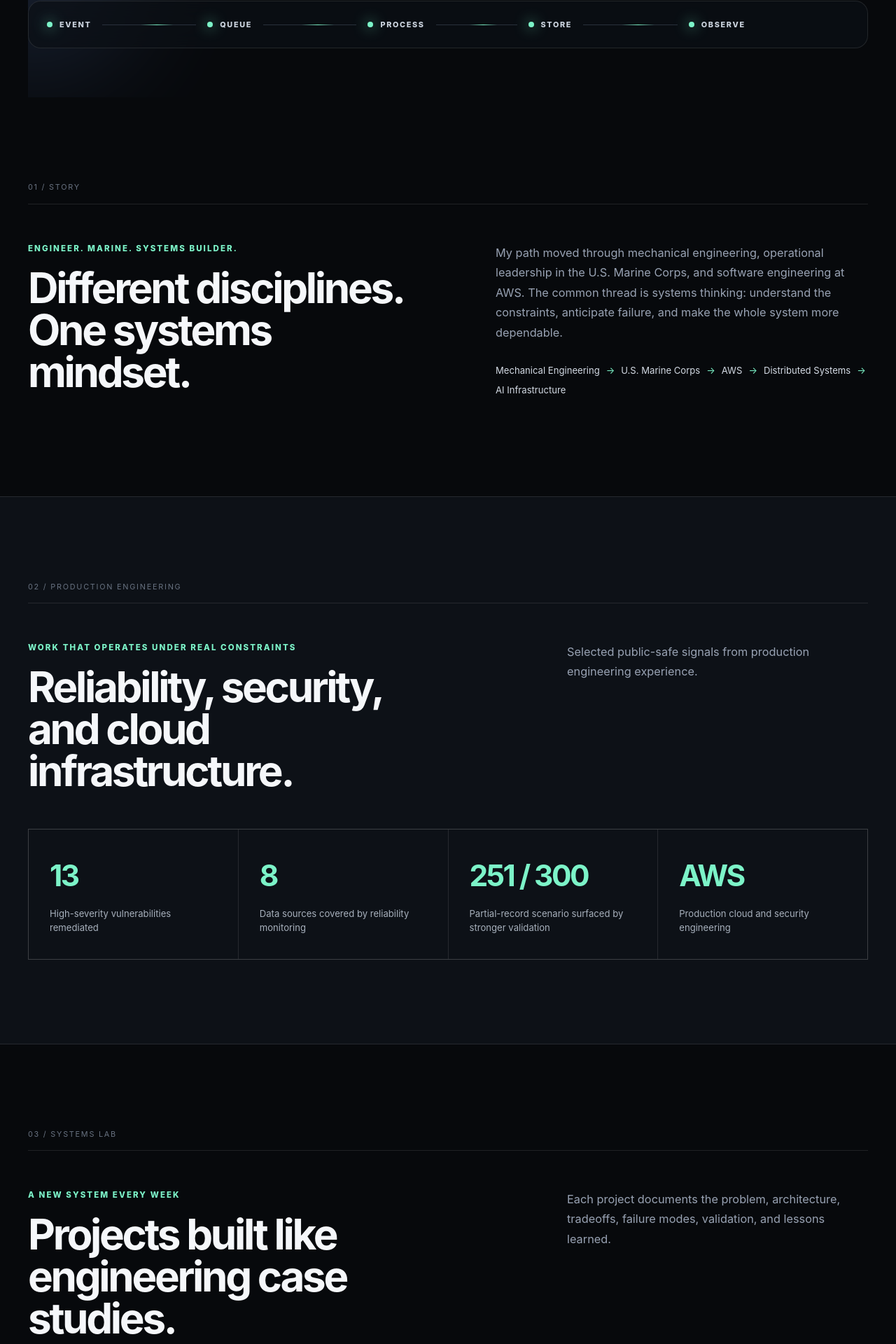
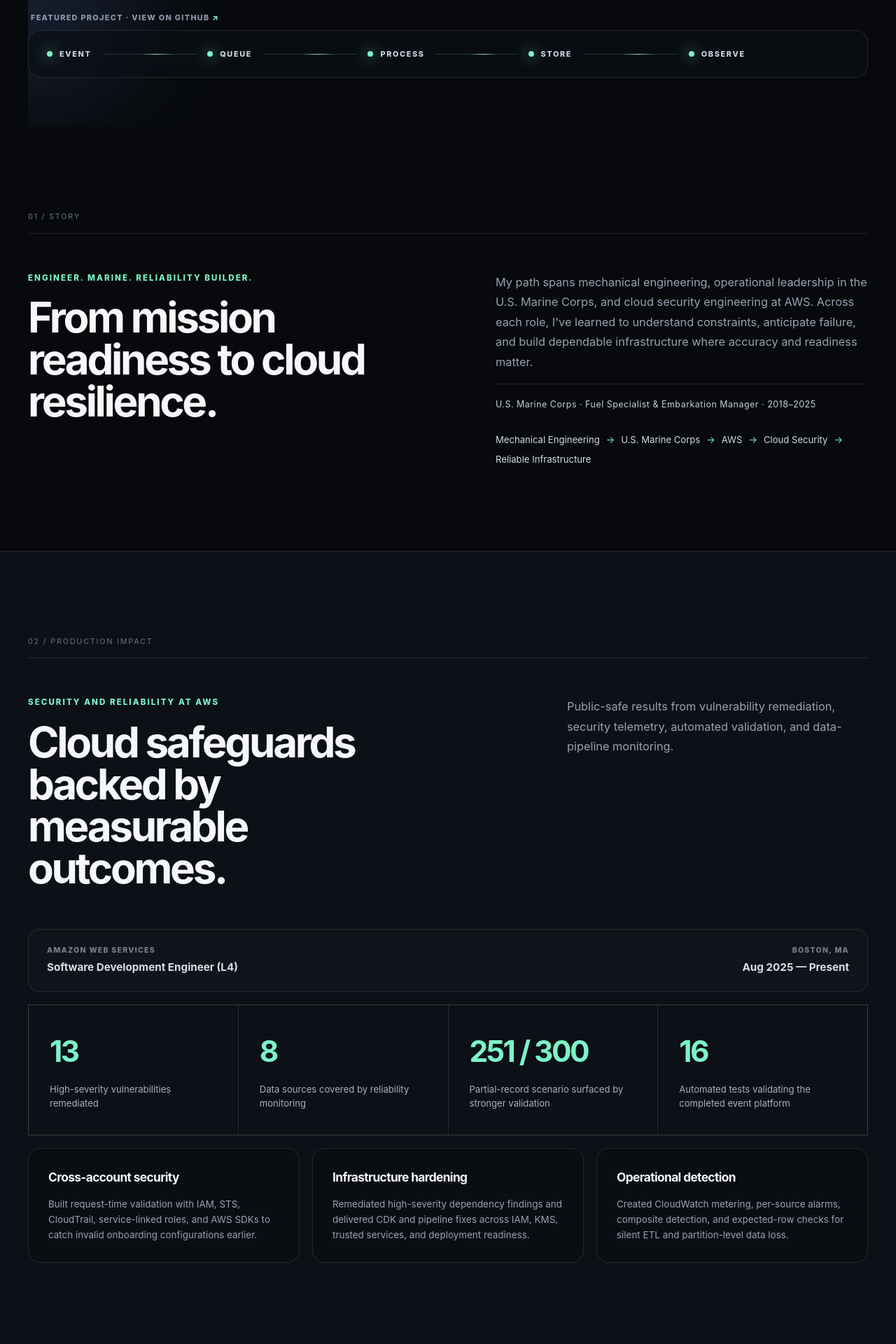
Before and after one commit to Parash-Shah/parash-portfolio, a Next.js app: page / in a window 1280 px wide. Shown: the part 856-2776 px from the top of the page at 70% size. Built offline with nearby package versions, Linux system fonts and the light colour scheme.

Commit message:
made some stationery changes

```diff
--- a/app/globals.css
+++ b/app/globals.css
@@ -25,15 +25,15 @@ button{cursor:pointer}
 .hero:before{content:"";position:absolute;inset:0;background-image:linear-gradient(rgba(255,255,255,.025) 1px,transparent 1px),linear-gradient(90deg,rgba(255,255,255,.025) 1px,transparent 1px);background-size:42px 42px;mask-image:linear-gradient(to bottom,black,transparent 78%);pointer-events:none}
 .hero-glow{position:absolute;border-radius:50%;filter:blur(80px);opacity:.14;pointer-events:none}.hero-glow--one{width:440px;height:440px;background:var(--accent);right:-100px;top:60px}.hero-glow--two{width:300px;height:300px;background:#79a7ff;left:-140px;bottom:30px}
 .kicker{text-transform:uppercase;letter-spacing:.18em;font-size:.72rem;font-weight:800;color:var(--accent);margin:0 0 18px}
-h1,h2,h3,p{margin-top:0}h1{font-size:clamp(3.8rem,8vw,7.9rem);line-height:.92;letter-spacing:-.07em;max-width:1100px;margin-bottom:30px}h1 em{font-style:normal;color:#788391}h2{font-size:clamp(2.25rem,4.7vw,4.4rem);line-height:1;letter-spacing:-.055em;margin-bottom:26px}h3{font-size:1.7rem;letter-spacing:-.035em}
+h1,h2,h3,p{margin-top:0}h1{font-size:clamp(4rem,8.5vw,8.5rem);line-height:.9;letter-spacing:-.07em;max-width:1180px;margin-bottom:30px}h1 em{font-style:normal;color:#788391}h2{font-size:clamp(2.25rem,4.7vw,4.4rem);line-height:1;letter-spacing:-.055em;margin-bottom:26px}h3{font-size:1.7rem;letter-spacing:-.035em}
 .hero-copy{font-size:1.1rem;color:#aab3c0;max-width:700px;line-height:1.75}.hero-actions{display:flex;gap:26px;align-items:center;margin-top:34px}.text-link{color:#c8d0da;font-size:.92rem}.text-link span{color:var(--accent)}
 .system-flow-link{display:block;margin-top:105px;border-radius:18px;transition:.25s ease}.system-flow-link:hover{transform:translateY(-3px)}.system-flow-link:hover .system-flow{border-color:rgba(124,243,200,.35);box-shadow:0 20px 60px rgba(0,0,0,.3)}.system-flow-link__label{display:block;margin:0 0 10px 4px;color:#8d98a7;font-size:.68rem;font-weight:800;letter-spacing:.12em;text-transform:uppercase}.system-flow-link__label span{color:var(--accent)}.system-flow{padding:25px 26px;border:1px solid var(--line);background:rgba(12,16,22,.72);backdrop-filter:blur(14px);border-radius:18px;display:flex;align-items:center;overflow:hidden;transition:.25s ease}.flow-group{display:flex;align-items:center;flex:1}.flow-node{display:flex;align-items:center;gap:10px;font-size:.68rem;letter-spacing:.15em;font-weight:800;color:#ccd4df}.flow-node__pulse{width:8px;height:8px;background:var(--accent);border-radius:50%;box-shadow:0 0 20px var(--accent)}.flow-line{height:1px;flex:1;background:#29313c;position:relative;margin:0 16px;overflow:hidden}.flow-line span{position:absolute;inset:0;width:35%;background:linear-gradient(90deg,transparent,var(--accent),transparent);animation:flow 2.6s linear infinite}@keyframes flow{from{transform:translateX(-160%)}to{transform:translateX(420%)}}
-.section{padding:120px 0}.section-index{font-size:.68rem;letter-spacing:.16em;color:#687281;border-bottom:1px solid var(--line);padding-bottom:15px;margin-bottom:55px}.story-grid,.section-heading-row,.ai-card,.footer{display:grid;grid-template-columns:1.05fr .95fr;gap:80px}.story-copy>p,.section-note,.ai-card p{color:var(--muted);font-size:1.02rem;line-height:1.75}.timeline{display:flex;flex-wrap:wrap;align-items:center;gap:9px;margin-top:30px;color:#d3dae4;font-size:.82rem}.timeline i{font-style:normal;color:var(--accent)}
-.section--panel{background:var(--panel);border-block:1px solid var(--line)}.section-note{max-width:430px;margin-left:auto}.stats-grid{display:grid;grid-template-columns:repeat(4,1fr);gap:1px;background:var(--line);border:1px solid var(--line);margin-top:25px}.stat{background:var(--panel);padding:34px 30px;min-height:185px;display:flex;flex-direction:column;justify-content:space-between}.stat strong{font-size:2.65rem;letter-spacing:-.06em;color:var(--accent)}.stat span{font-size:.82rem;color:#a7b0bc;line-height:1.55}
+.section{padding:120px 0}.section-index{font-size:.68rem;letter-spacing:.16em;color:#687281;border-bottom:1px solid var(--line);padding-bottom:15px;margin-bottom:55px}.story-grid,.section-heading-row,.ai-card,.footer{display:grid;grid-template-columns:1.05fr .95fr;gap:80px}.story-copy>p,.section-note,.ai-card p{color:var(--muted);font-size:1.02rem;line-height:1.75}.story-role{padding-top:18px;border-top:1px solid var(--line);font-size:.78rem!important;letter-spacing:.04em;color:#c8d0da!important}.timeline{display:flex;flex-wrap:wrap;align-items:center;gap:9px;margin-top:30px;color:#d3dae4;font-size:.82rem}.timeline i{font-style:normal;color:var(--accent)}
+.section--panel{background:var(--panel);border-block:1px solid var(--line)}.section-note{max-width:430px;margin-left:auto}.role-banner{display:flex;align-items:flex-end;justify-content:space-between;gap:30px;margin-top:30px;padding:22px 26px;border:1px solid var(--line);border-radius:16px;background:rgba(255,255,255,.018)}.role-banner div{display:grid;gap:5px}.role-banner div:last-child{text-align:right}.role-banner span{color:#77818f;font-size:.66rem;font-weight:800;letter-spacing:.12em;text-transform:uppercase}.role-banner strong{font-size:.95rem;color:#d7dee8}.stats-grid{display:grid;grid-template-columns:repeat(4,1fr);gap:1px;background:var(--line);border:1px solid var(--line);margin-top:18px}.stat{background:var(--panel);padding:34px 30px;min-height:185px;display:flex;flex-direction:column;justify-content:space-between}.stat strong{font-size:2.65rem;letter-spacing:-.06em;color:var(--accent)}.stat span{font-size:.82rem;color:#a7b0bc;line-height:1.55}.impact-grid{display:grid;grid-template-columns:repeat(3,1fr);gap:18px;margin-top:18px}.impact-card{padding:28px;border:1px solid var(--line);border-radius:18px;background:#0a0e13}.impact-card h3{font-size:1.08rem;margin-bottom:14px}.impact-card p{margin:0;color:var(--muted);font-size:.84rem;line-height:1.65}
 .projects-grid{display:grid;grid-template-columns:repeat(3,1fr);gap:18px}.project-card-link{display:block;border-radius:20px}.project-card-link .project-card{height:100%}.project-card{border:1px solid var(--line);background:linear-gradient(145deg,#0c1015,#090c10);border-radius:20px;padding:28px;min-height:390px;display:flex;flex-direction:column;transition:.25s ease}.project-card:hover,.project-card-link:focus-visible .project-card{transform:translateY(-5px);border-color:rgba(124,243,200,.35);box-shadow:0 20px 60px rgba(0,0,0,.3)}.project-card__topline{display:flex;color:#77818f;font-size:.66rem;text-transform:uppercase;letter-spacing:.12em;margin-bottom:55px}.project-card h3{max-width:280px}.project-card p{color:var(--muted);font-size:.9rem;line-height:1.65}.chip-row{display:flex;gap:7px;flex-wrap:wrap;margin-top:10px}.chip{border:1px solid var(--line);border-radius:999px;padding:6px 9px;font-size:.66rem;color:#aab4c1;background:rgba(255,255,255,.02)}.project-card__footer{margin-top:auto;border-top:1px solid var(--line);padding-top:18px;color:#d7dee8;font-size:.82rem;display:flex;justify-content:space-between}.project-card__footer span{color:var(--accent)}
 .ai-section{padding:60px 0 130px}.ai-card{background:linear-gradient(135deg,#101720,#09100d);border:1px solid var(--line);border-radius:26px;padding:58px}.terminal{background:#050709;border:1px solid #202731;border-radius:14px;padding:18px 20px;box-shadow:0 25px 80px rgba(0,0,0,.35);font-family:ui-monospace,SFMono-Regular,Menlo,monospace;font-size:.76rem}.terminal__bar{display:flex;gap:6px;border-bottom:1px solid #171c22;padding-bottom:13px;margin-bottom:22px}.terminal__bar span{width:8px;height:8px;border-radius:50%;background:#2b323d}.terminal b{color:var(--accent)}.terminal__answer{color:#9ca6b3;line-height:1.65}.terminal__cursor{color:var(--accent);animation:blink 1s steps(1) infinite}@keyframes blink{50%{opacity:0}}
 .footer{padding:100px 0;border-top:1px solid var(--line);align-items:end}.footer h2{font-size:clamp(2.4rem,5vw,5rem);max-width:720px;margin-bottom:0}.footer-contact{display:flex;flex-direction:column;align-items:flex-end;gap:28px;min-width:0}.footer-links{display:grid;width:100%;gap:14px}.footer-link{display:grid;gap:4px;padding-bottom:12px;border-bottom:1px solid var(--line);min-width:0}.footer-link span{color:#687281;font-size:.64rem;font-weight:800;letter-spacing:.14em;text-transform:uppercase}.footer-link strong{color:#aab3be;font-size:.78rem;font-weight:500;overflow-wrap:anywhere;transition:color .2s ease}.footer-link:hover strong{color:var(--accent)}
-@media(max-width:900px){.nav-links{position:fixed;z-index:30;left:50%;bottom:14px;transform:translateX(-50%);width:min(calc(100vw - 28px),520px);display:flex;justify-content:space-around;gap:10px;padding:13px 16px;border:1px solid var(--line);border-radius:999px;background:rgba(12,16,22,.94);box-shadow:0 18px 50px rgba(0,0,0,.45);backdrop-filter:blur(16px)}.nav-links a{padding:4px}.hero{padding-top:90px}.system-flow{overflow-x:auto}.flow-group{min-width:155px}.story-grid,.section-heading-row,.ai-card,.footer{grid-template-columns:1fr;gap:28px}.section-note{margin-left:0}.stats-grid,.projects-grid{grid-template-columns:1fr 1fr}.footer{padding-bottom:110px}.footer-contact{align-items:flex-start}.footer-links{justify-content:flex-start}}
-@media(max-width:640px){.shell{width:min(calc(100% - 28px),var(--max));max-width:100%}.nav-links{font-size:.75rem;padding-inline:10px}.hero{min-height:auto;padding-bottom:55px}h1{font-size:clamp(3rem,14vw,4.5rem);line-height:.98;overflow-wrap:anywhere}.hero-copy{max-width:100%;font-size:1rem;overflow-wrap:anywhere}.hero-actions{align-items:flex-start;flex-direction:column}.system-flow-link{margin-top:70px}.section{padding:85px 0}.stats-grid,.projects-grid{grid-template-columns:1fr}.ai-card{padding:32px 24px}.footer-links{flex-wrap:wrap}}
+@media(max-width:900px){.nav-links{position:fixed;z-index:30;left:50%;bottom:14px;transform:translateX(-50%);width:min(calc(100vw - 28px),520px);display:flex;justify-content:space-around;gap:10px;padding:13px 16px;border:1px solid var(--line);border-radius:999px;background:rgba(12,16,22,.94);box-shadow:0 18px 50px rgba(0,0,0,.45);backdrop-filter:blur(16px)}.nav-links a{padding:4px}.hero{padding-top:90px}.system-flow{overflow-x:auto}.flow-group{min-width:155px}.story-grid,.section-heading-row,.ai-card,.footer{grid-template-columns:1fr;gap:28px}.section-note{margin-left:0}.stats-grid,.projects-grid{grid-template-columns:1fr 1fr}.impact-grid{grid-template-columns:1fr}.footer{padding-bottom:110px}.footer-contact{align-items:flex-start}.footer-links{justify-content:flex-start}}
+@media(max-width:640px){.shell{width:min(calc(100% - 28px),var(--max));max-width:100%}.nav-links{font-size:.75rem;padding-inline:10px}.hero{min-height:auto;padding-bottom:55px}h1{font-size:clamp(3rem,14vw,4.5rem);line-height:.98;overflow-wrap:anywhere}.hero-copy{max-width:100%;font-size:1rem;overflow-wrap:anywhere}.hero-actions{align-items:flex-start;flex-direction:column}.system-flow-link{margin-top:70px}.section{padding:85px 0}.role-banner{align-items:flex-start;flex-direction:column}.role-banner div:last-child{text-align:left}.stats-grid,.projects-grid{grid-template-columns:1fr}.ai-card{padding:32px 24px}.footer-links{flex-wrap:wrap}}
 
 @media(prefers-reduced-motion:reduce){html{scroll-behavior:auto}.flow-line span,.terminal__cursor{animation:none}}
--- a/app/layout.tsx
+++ b/app/layout.tsx
@@ -2,24 +2,24 @@ import type { Metadata } from "next";
 import "./globals.css";
 
 export const metadata: Metadata = {
-  title: "Parash Portfolio | Software Engineer",
+  title: "Parash Shah | Software Development Engineer",
   description:
-    "Interactive engineering portfolio of Parash Shah, showcasing distributed systems, cloud infrastructure, security engineering, reliability, and AI infrastructure.",
+    "Portfolio of Parash Shah, an AWS Software Development Engineer focused on cloud security infrastructure, cross-account access, observability, and reliability.",
   applicationName: "Parash Portfolio",
   authors: [{ name: "Parash Shah" }],
   creator: "Parash Shah",
   openGraph: {
-    title: "Parash Portfolio | Software Engineer",
+    title: "Parash Shah | Software Development Engineer",
     description:
-      "Distributed systems, cloud infrastructure, security engineering, reliability, and AI projects by Parash Shah.",
+      "Cloud security infrastructure, operational detection, reliability engineering, and validated projects by Parash Shah.",
     siteName: "Parash Portfolio",
     type: "website",
   },
   twitter: {
     card: "summary",
-    title: "Parash Portfolio | Software Engineer",
+    title: "Parash Shah | Software Development Engineer",
     description:
-      "Distributed systems, cloud infrastructure, security engineering, reliability, and AI projects by Parash Shah.",
+      "Cloud security infrastructure, operational detection, reliability engineering, and validated projects by Parash Shah.",
   },
 };
 
--- a/app/page.tsx
+++ b/app/page.tsx
@@ -6,7 +6,25 @@ const stats = [
   ["13", "High-severity vulnerabilities remediated"],
   ["8", "Data sources covered by reliability monitoring"],
   ["251 / 300", "Partial-record scenario surfaced by stronger validation"],
-  ["AWS", "Production cloud and security engineering"],
+  ["16", "Automated tests validating the completed event platform"],
+];
+
+const impactAreas = [
+  {
+    title: "Cross-account security",
+    description:
+      "Built request-time validation with IAM, STS, CloudTrail, service-linked roles, and AWS SDKs to catch invalid onboarding configurations earlier.",
+  },
+  {
+    title: "Infrastructure hardening",
+    description:
+      "Remediated high-severity dependency findings and delivered CDK and pipeline fixes across IAM, KMS, trusted services, and deployment readiness.",
+  },
+  {
+    title: "Operational detection",
+    description:
+      "Created CloudWatch metering, per-source alarms, composite detection, and expected-row checks for silent ETL and partition-level data loss.",
+  },
 ];
 
 export default function Home() {
@@ -25,14 +43,14 @@ export default function Home() {
       <section className="hero shell" id="top">
         <div className="hero-glow hero-glow--one" />
         <div className="hero-glow hero-glow--two" />
-        <p className="kicker">Software Engineer @ AWS</p>
-        <h1>Building systems that keep working <em>when things fail.</em></h1>
+        <p className="kicker">Software Development Engineer · Cloud Security Infrastructure</p>
+        <h1>Engineering cloud defenses that <em>catch failure before impact.</em></h1>
         <p className="hero-copy">
-          I&apos;m Parash Shah. I build secure, reliable cloud systems and explore the engineering patterns behind distributed infrastructure, observability, security, and AI-native operations.
+          I&apos;m Parash Shah, a Software Development Engineer at AWS. I build production cloud security infrastructure for Amazon Security Lake and AWS Security Hub, with a focus on secure cross-account access, operational detection, and multi-region reliability.
         </p>
         <div className="hero-actions">
-          <a className="button" href="#projects">Explore my systems</a>
-          <a className="text-link" href="#story">Read my story <span>↓</span></a>
+          <a className="button" href="#projects">See what I&apos;ve built</a>
+          <a className="text-link" href="#work">View production impact <span>↓</span></a>
         </div>
         <a
           className="system-flow-link"
@@ -50,15 +68,16 @@ export default function Home() {
         <div className="section-index">01 / STORY</div>
         <div className="story-grid">
           <div>
-            <p className="kicker">Engineer. Marine. Systems builder.</p>
-            <h2>Different disciplines. One systems mindset.</h2>
+            <p className="kicker">Engineer. Marine. Reliability builder.</p>
+            <h2>From mission readiness to cloud resilience.</h2>
           </div>
           <div className="story-copy">
             <p>
-              My path moved through mechanical engineering, operational leadership in the U.S. Marine Corps, and software engineering at AWS. The common thread is systems thinking: understand the constraints, anticipate failure, and make the whole system more dependable.
+              My path spans mechanical engineering, operational leadership in the U.S. Marine Corps, and cloud security engineering at AWS. Across each role, I&apos;ve learned to understand constraints, anticipate failure, and build dependable infrastructure where accuracy and readiness matter.
             </p>
+            <p className="story-role">U.S. Marine Corps · Fuel Specialist &amp; Embarkation Manager · 2018–2025</p>
             <div className="timeline">
-              <span>Mechanical Engineering</span><i>→</i><span>U.S. Marine Corps</span><i>→</i><span>AWS</span><i>→</i><span>Distributed Systems</span><i>→</i><span>AI Infrastructure</span>
+              <span>Mechanical Engineering</span><i>→</i><span>U.S. Marine Corps</span><i>→</i><span>AWS</span><i>→</i><span>Cloud Security</span><i>→</i><span>Reliable Infrastructure</span>
             </div>
           </div>
         </div>
@@ -66,13 +85,23 @@ export default function Home() {
 
       <section className="section section--panel" id="work">
         <div className="shell">
-          <div className="section-index">02 / PRODUCTION ENGINEERING</div>
+          <div className="section-index">02 / PRODUCTION IMPACT</div>
           <div className="section-heading-row">
             <div>
-              <p className="kicker">Work that operates under real constraints</p>
-              <h2>Reliability, security, and cloud infrastructure.</h2>
+              <p className="kicker">Security and reliability at AWS</p>
+              <h2>Cloud safeguards backed by measurable outcomes.</h2>
             </div>
-            <p className="section-note">Selected public-safe signals from production engineering experience.</p>
+            <p className="section-note">Public-safe results from vulnerability remediation, security telemetry, automated validation, and data-pipeline monitoring.</p>
+          </div>
+          <div className="role-banner">
+            <div>
+              <span>Amazon Web Services</span>
+              <strong>Software Development Engineer (L4)</strong>
+            </div>
+            <div>
+              <span>Boston, MA</span>
+              <strong>Aug 2025 — Present</strong>
+            </div>
           </div>
           <div className="stats-grid">
             {stats.map(([value, label]) => (
@@ -82,17 +111,25 @@ export default function Home() {
               </div>
             ))}
           </div>
+          <div className="impact-grid">
+            {impactAreas.map((area) => (
+              <article className="impact-card" key={area.title}>
+                <h3>{area.title}</h3>
+                <p>{area.description}</p>
+              </article>
+            ))}
+          </div>
         </div>
       </section>
 
       <section className="section shell" id="projects">
-        <div className="section-index">03 / SYSTEMS LAB</div>
+        <div className="section-index">03 / ENGINEERING LAB</div>
         <div className="section-heading-row">
           <div>
-            <p className="kicker">A new system every week</p>
-            <h2>Projects built like engineering case studies.</h2>
+            <p className="kicker">Built. Tested. Documented.</p>
+            <h2>Reliability patterns proven in code.</h2>
           </div>
-          <p className="section-note">Each project documents the problem, architecture, tradeoffs, failure modes, validation, and lessons learned.</p>
+          <p className="section-note">Each project makes the architecture, tradeoffs, failure modes, validation evidence, and lessons learned visible.</p>
         </div>
         <div className="projects-grid">
           {projects.map((project) => <ProjectCard project={project} key={project.title} />)}
@@ -119,8 +156,8 @@ export default function Home() {
 
       <footer className="footer shell" id="contact">
         <div>
-          <p className="kicker">Build. Learn. Ship. Repeat.</p>
-          <h2>Let&apos;s build systems that matter.</h2>
+          <p className="kicker">Build. Validate. Improve.</p>
+          <h2>Let&apos;s build infrastructure that earns trust.</h2>
         </div>
         <div className="footer-contact">
           <div className="footer-links">
--- a/data/projects.ts
+++ b/data/projects.ts
@@ -9,7 +9,7 @@ export type Project = {
 export const projects: Project[] = [
   {
     title: "Distributed Event Reliability Platform",
-    eyebrow: "Distributed Systems",
+    eyebrow: "Event-Driven Reliability",
     description:
       "A production-style backend that ingests and processes events asynchronously, recovers from failures, detects data loss, and exposes operational metrics.",
     concepts: ["Java", "Spring Boot", "AWS", "Observability"],
```
